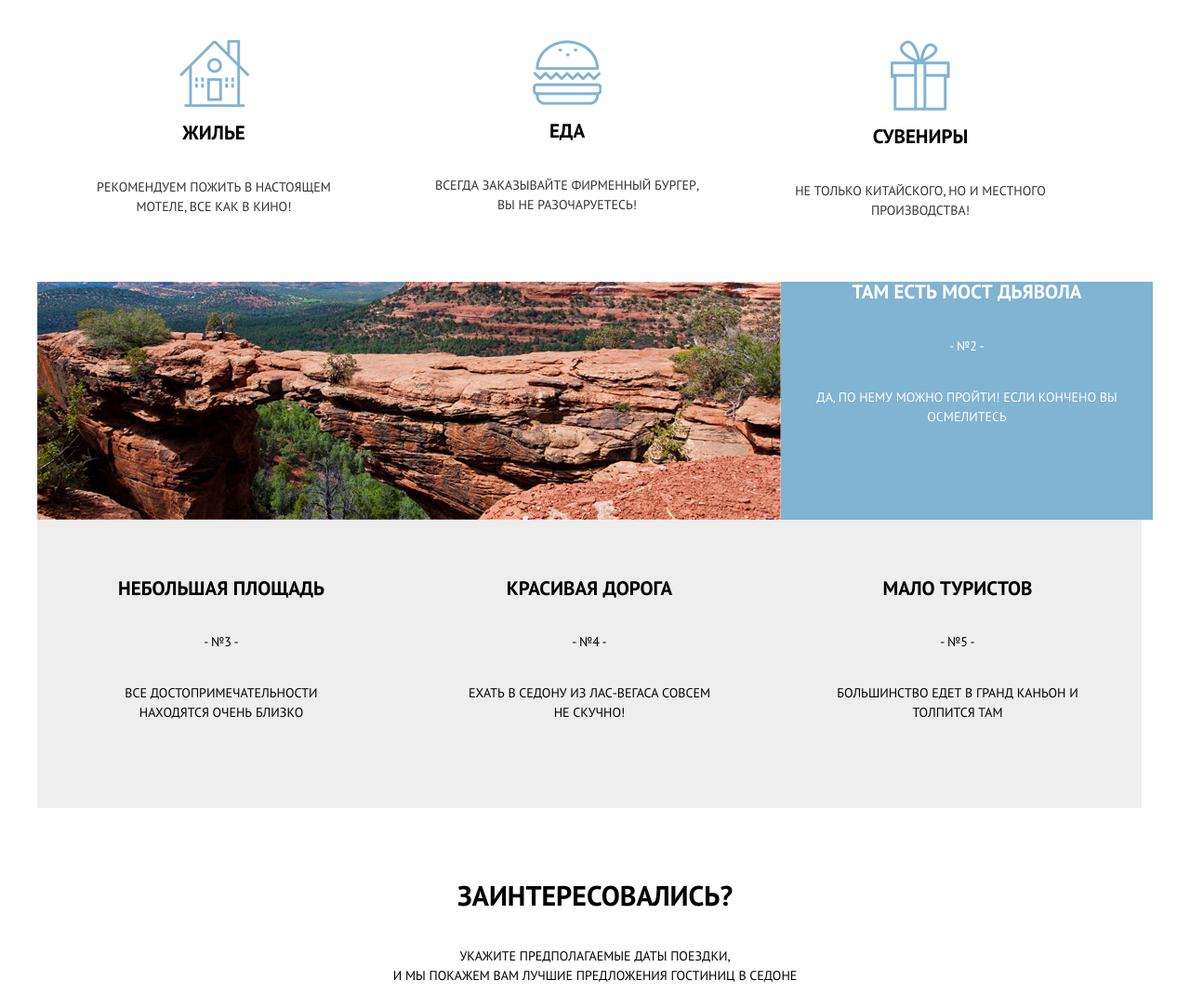
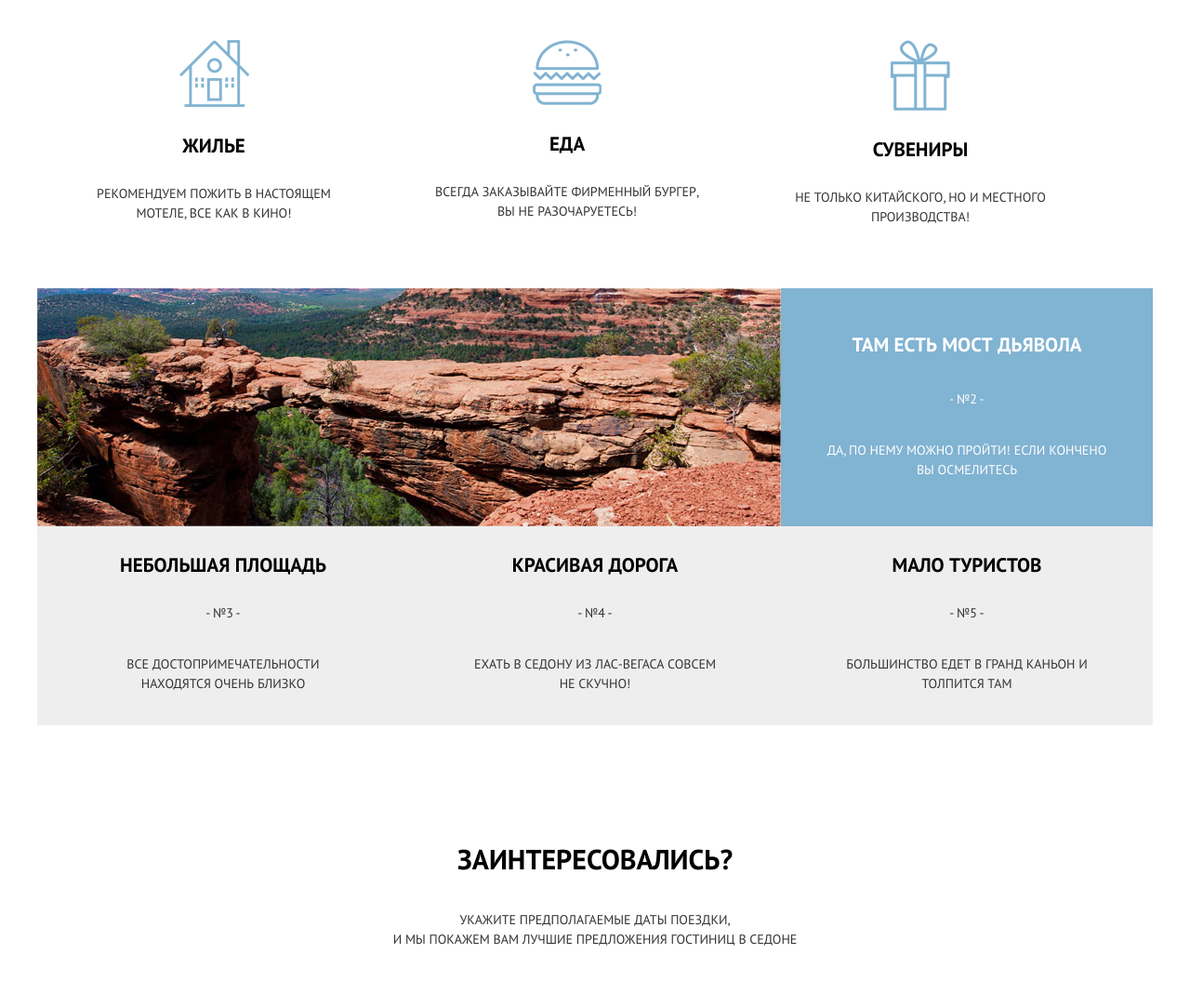
Before and after one commit to 95Samoilova/229154-sedona, a plain HTML site: page index.html in a window 1280 px wide. Shown: the part 1051-2134 px from the top of the page at 93% size. Drawn offline with Linux system fonts and the light colour scheme.

Commit message:
Создание декоративных элементов на главной странице

```diff
--- a/css/style.css
+++ b/css/style.css
@@ -16,6 +16,14 @@ h2{
 	font-size: 21px;
 	font-weight: bold;
 	padding-bottom: 20px;
+	padding-top: 50px;
+}
+
+h3{
+	font-size: 21px;
+	font-weight: bold;
+	padding-bottom: 10px;
+	padding-top: 10px;
 }
 
 ul{
@@ -58,7 +66,7 @@ p{
 }
 
 .main-navigation a:hover {
-  background: #e1f0f8;
+  color: #81b3d2;
 }
 
 header ul li:nth-child(2) {
@@ -125,10 +133,6 @@ element.style{
 	margin-bottom: 20px;
 }
 
-.town h2{
-	padding-top: 55px;
-}
-
 .advantages-item {
 	float: left;
 	width: 380px;
@@ -150,10 +154,12 @@ element.style{
 
 .advantages2-item{
 	float: left;
-	width: 33%;
-	padding-top: 45px;
+	width: 400px;
 	background-color: #eeeeee;
-	padding-bottom: 58px;
+}
+
+.advantages2-item p{
+	color: #333333;
 }
 
 .filters{
@@ -205,6 +211,10 @@ element.style{
 	font-size: 30px;
 }
 
+.date p{
+	color: #333333;
+}
+
 .choose-hotel{
 	/*min-height: 484px;
 	padding-left: 60px;
@@ -239,6 +249,7 @@ element.style{
 	float: right;
 	width: 400px;
 	min-height: 52px;
+	font-weight: bold;
 }
 
 .social-btn{
@@ -262,3 +273,7 @@ element.style{
 .social-btn-yt{
 	background: #81b3d2 url("/assets/course14/avatar.png") no-repeat 50% 50%;
 }
+
+.btn a:hover {
+  color: #81b3d2;
+}
--- a/index.html
+++ b/index.html
@@ -5,9 +5,9 @@
     <title>Седона</title>
     <link href="css/normalize.css" type="text/css" rel="stylesheet">
     <link href="css/style.css" type="text/css" rel="stylesheet">
+    <link href="https://fonts.googleapis.com/css?family=PT+Sans:400,700&amp;subset=cyrillic" rel="stylesheet">
   </head>
   <body>
-    <link href="https://fonts.googleapis.com/css?family=PT+Sans:400,700&amp;subset=cyrillic" rel="stylesheet">
   	<header class="main-header">
   		<div class="container">
   			<nav class="main-navigation">
@@ -57,19 +57,19 @@
     		<ul class="advantages clearfix container">
     			<li class="advantages-item">
     				<img src="img/house.png" alt="house" width="75" height="72" align="middle">
-    				<h2>Жилье</h2>
+    				<h3>Жилье</h3>
     				<p>Рекомендуем пожить в настоящем <br>
              мотеле, все как в кино!</p>
     			</li>
     			<li class="advantages-item">
     				<img src="img/food.png" alt="food" width="74" height="70" align="middle">
-    				<h2>Еда</h2>
+    				<h3>Еда</h3>
     				<p>Всегда заказывайте фирменный бургер,<br>
              вы не разочаруетесь!</p>
     			</li>
     			<li class="advantages-item">
     				<img src="img/souvenir.png" alt="souvenirs" width="64" height="76" align="middle">
-    				<h2>Сувениры</h2>
+    				<h3>Сувениры</h3>
     				<p>Не только китайского, но и местного <br>
              производства!</p>
     			</li>
@@ -80,25 +80,26 @@
     			<img src="img/image2.jpg" alt="bridge" width="800" height="256" align="left">
   	  		<h2>Там есть мост дьявола</h2>
   	  		<p>- №2 -</p>
-  	  		<p>Да, по нему можно пройти! Если кончено вы осмелитесь</p>
+  	  		<p>Да, по нему можно пройти! Если кончено <br>
+           вы осмелитесь</p>
         </div>
   		</div>
       <div class="advantages2-main">
         <ul class="advantages2 clearfix container">
       		<li class="advantages2-item">
-    	  		<h2>Небольшая площадь</h2>
+    	  		<h3>Небольшая площадь</h3>
     	  		<p>- №3 -</p>
     	  		<p>Все достопримечательности<br>
             находятся очень близко</p>
     	  	</li>
       		<li class="advantages2-item">
-    	  		<h2>Красивая дорога</h2>
+    	  		<h3>Красивая дорога</h3>
     	  		<p>- №4 -</p>
     	  		<p>Ехать в Седону из Лас-Вегаса совсем<br>
              не скучно!</p>
     	  	</li>
       		<li class="advantages2-item">
-    	  		<h2>Мало туристов</h2>
+    	  		<h3>Мало туристов</h3>
     	  		<p>- №5 -</p>
     	  		<p>Большинство едет в Гранд Каньон и<br>
             толпится там</p>
```
